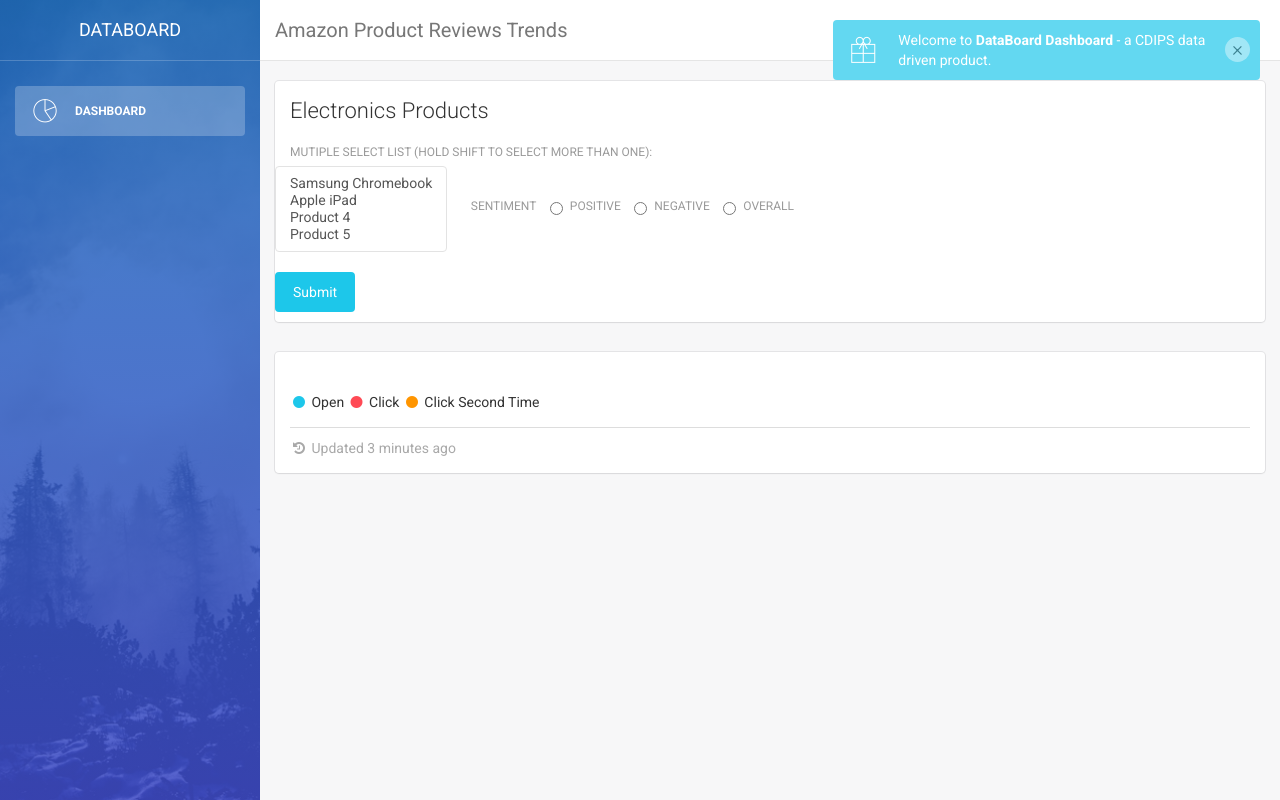
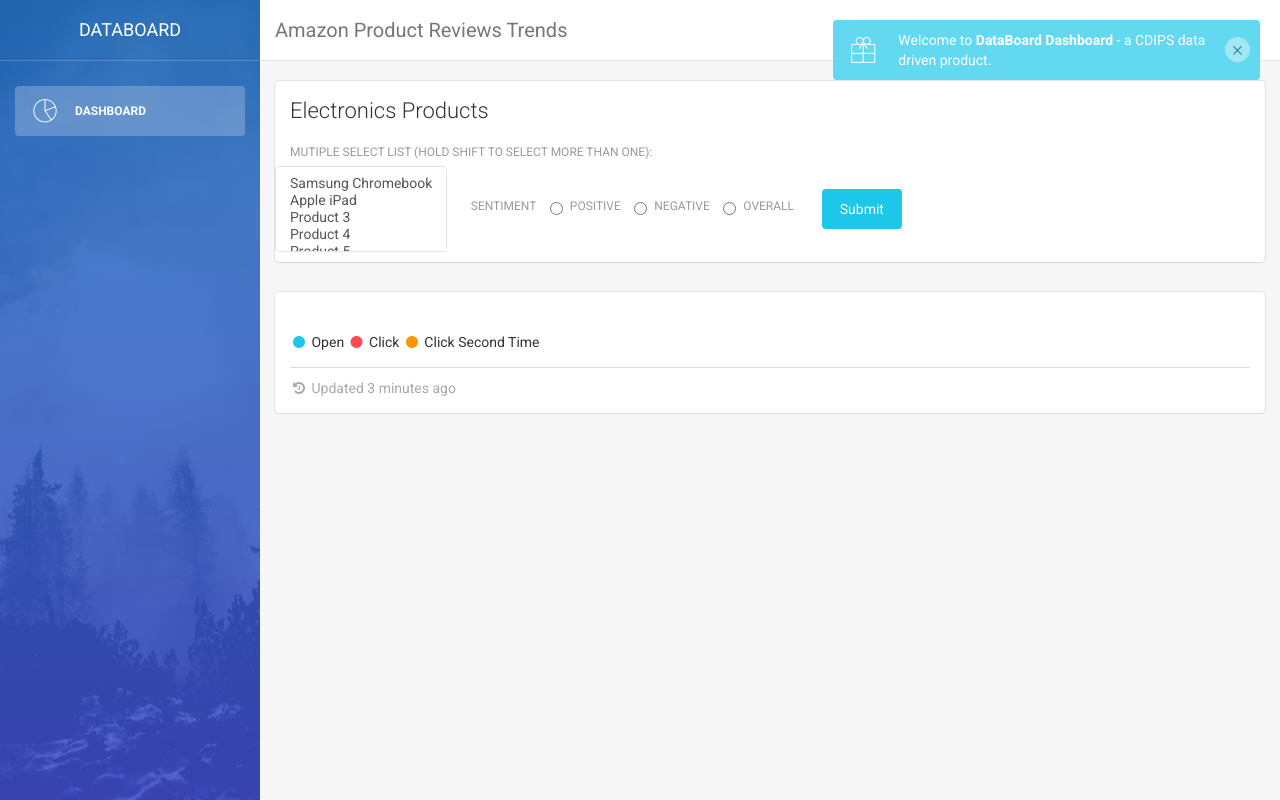
Before and after one commit to CDIPSDataScience2016/cdips-datawicked, a Flask app: template app/templates/dashboard.html in a window 1280 px wide. Run offline with Flask 2, Linux system fonts and the light colour scheme; the template is opened without the code that fills it, so the values that code supplies are empty; parts of the project's set-up code (start-up, migrations or seed data) failed here and were passed over; some libraries are stand-ins or nearby versions.

Commit message:
updated form oriention

```diff
--- a/app/templates/dashboard.html
+++ b/app/templates/dashboard.html
@@ -97,7 +97,7 @@
                     <select name="product_select" multiple class="form-control" id="sel2">
                         <option value="Samsung Chromebook">Samsung Chromebook</option>
                         <option value="Apple iPad">Apple iPad</option>
-                        <optionn value="Product 3">Product 3</option>
+                        <option value="Product 3">Product 3</option>
                         <option value="Product 4">Product 4</option>
                         <option value="Product 5">Product 5</option>
                     </select>
@@ -114,7 +114,7 @@
                         <input id="inlineradio3" name="sentiment" value="3" type="radio">
                         Overall</label>
                </div>
-               <br><br>
+                &nbsp;&nbsp;&nbsp;&nbsp;&nbsp;&nbsp;
                <div class="form-group" align="right">
                 <button type="submit" class="btn btn-fill btn-info">Submit</button>
                 </div>
```
